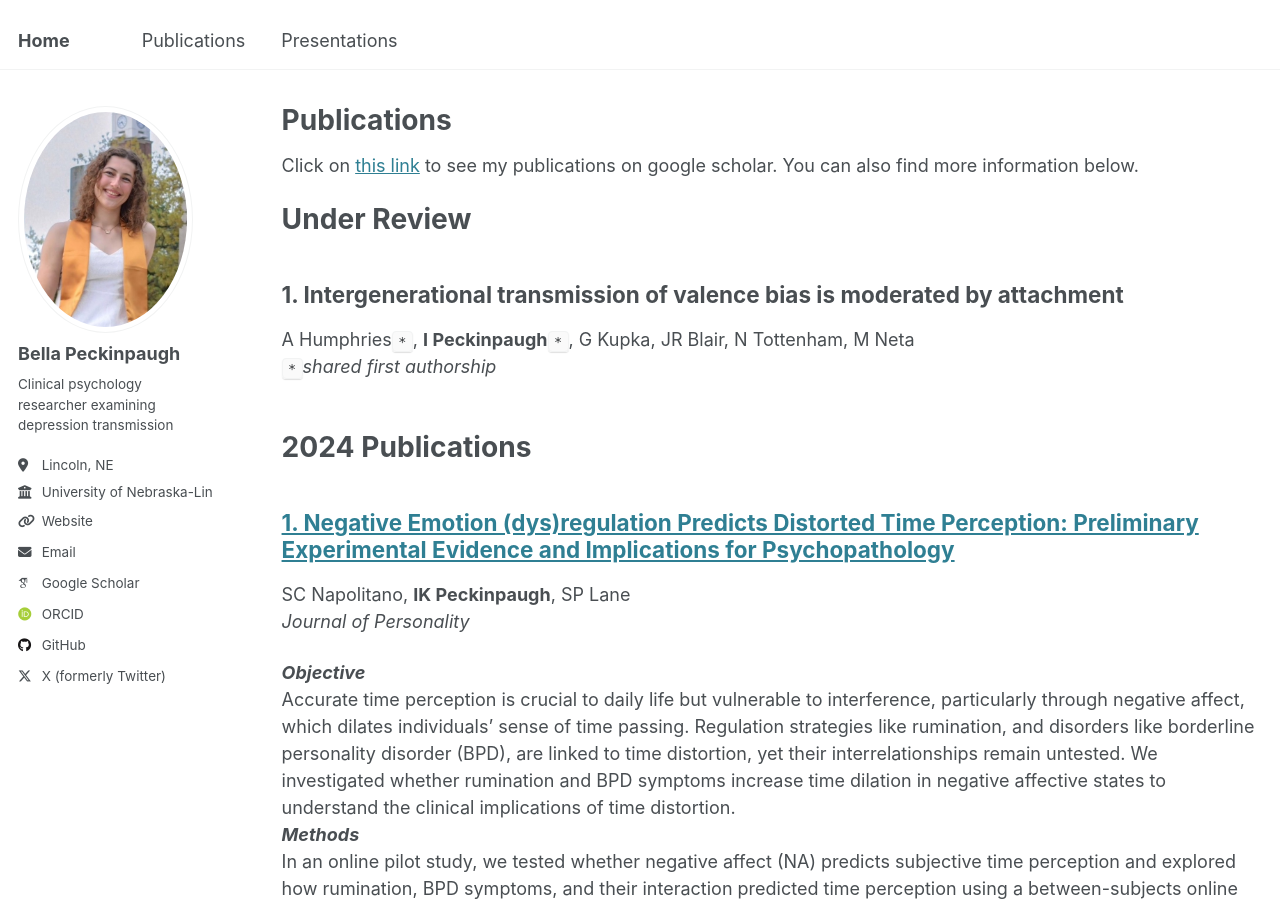
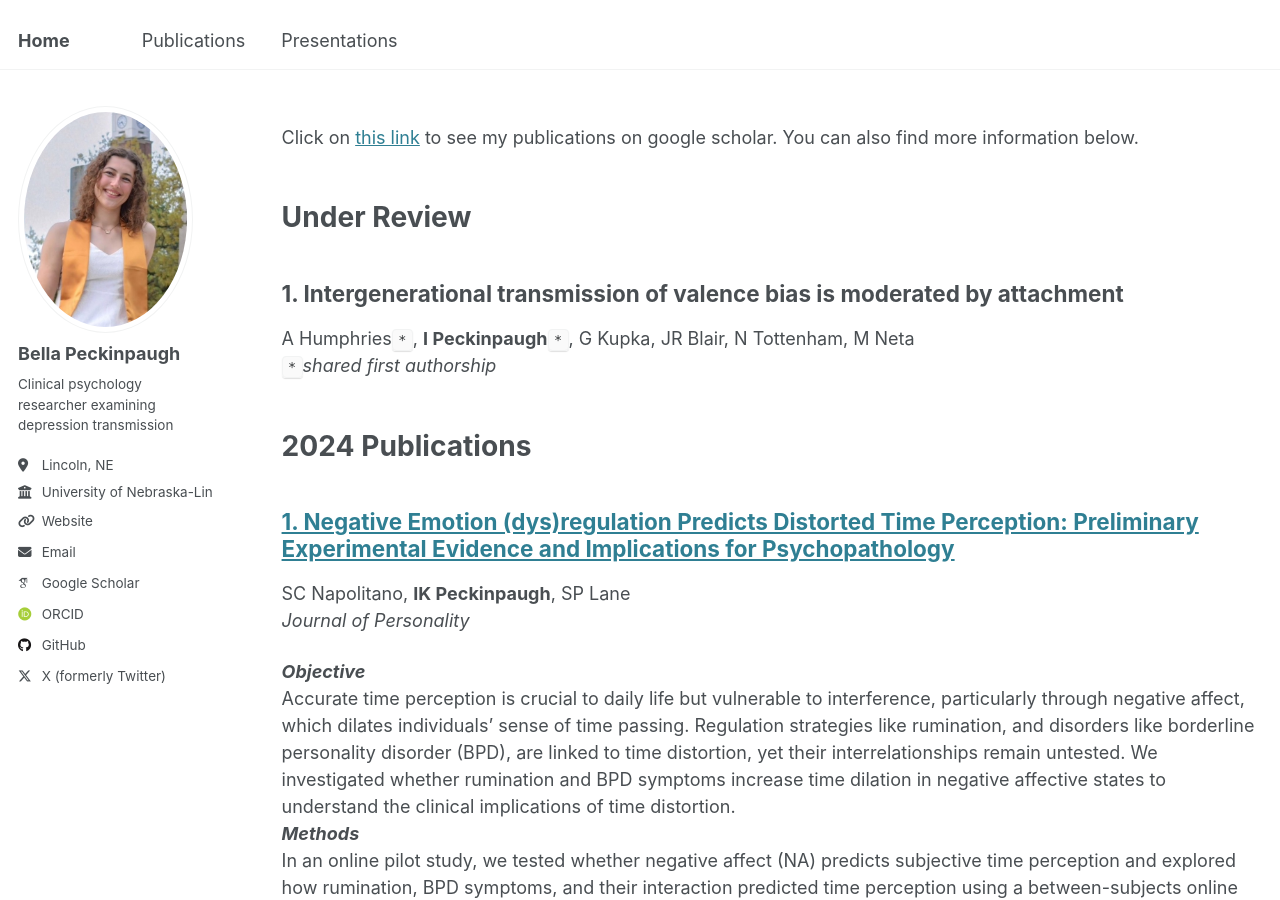
Before and after one commit to bellapeckinpaugh/bellapeckinpaugh.github.io, a Jekyll site: the page built from _pages/publications.md, in a window 1280 px wide and 900 px high. Built offline with Jekyll 4.4.1, drawn with Linux system fonts in a browser that asks for light colours; some web fonts are replaced.

Commit message:
Update publications.md
got rid of title + added space before under review section

```diff
--- a/_pages/publications.md
+++ b/_pages/publications.md
@@ -1,12 +1,14 @@
 ---
 layout: archive
-title: "Publications"
+title: ""
 permalink: /publications/
 author_profile: true
 published: true
 ---
 
 Click on [this link](https://scholar.google.com/citations?user=p6of5nwAAAAJ&hl=en) to see my publications on google scholar. You can also find more information below.
+<br>
+<br>
 # Under Review
 ## 1. Intergenerational transmission of valence bias is moderated by attachment <br>
 A Humphries`*`, **I Peckinpaugh**`*`, G Kupka, JR Blair, N Tottenham, M Neta
```
